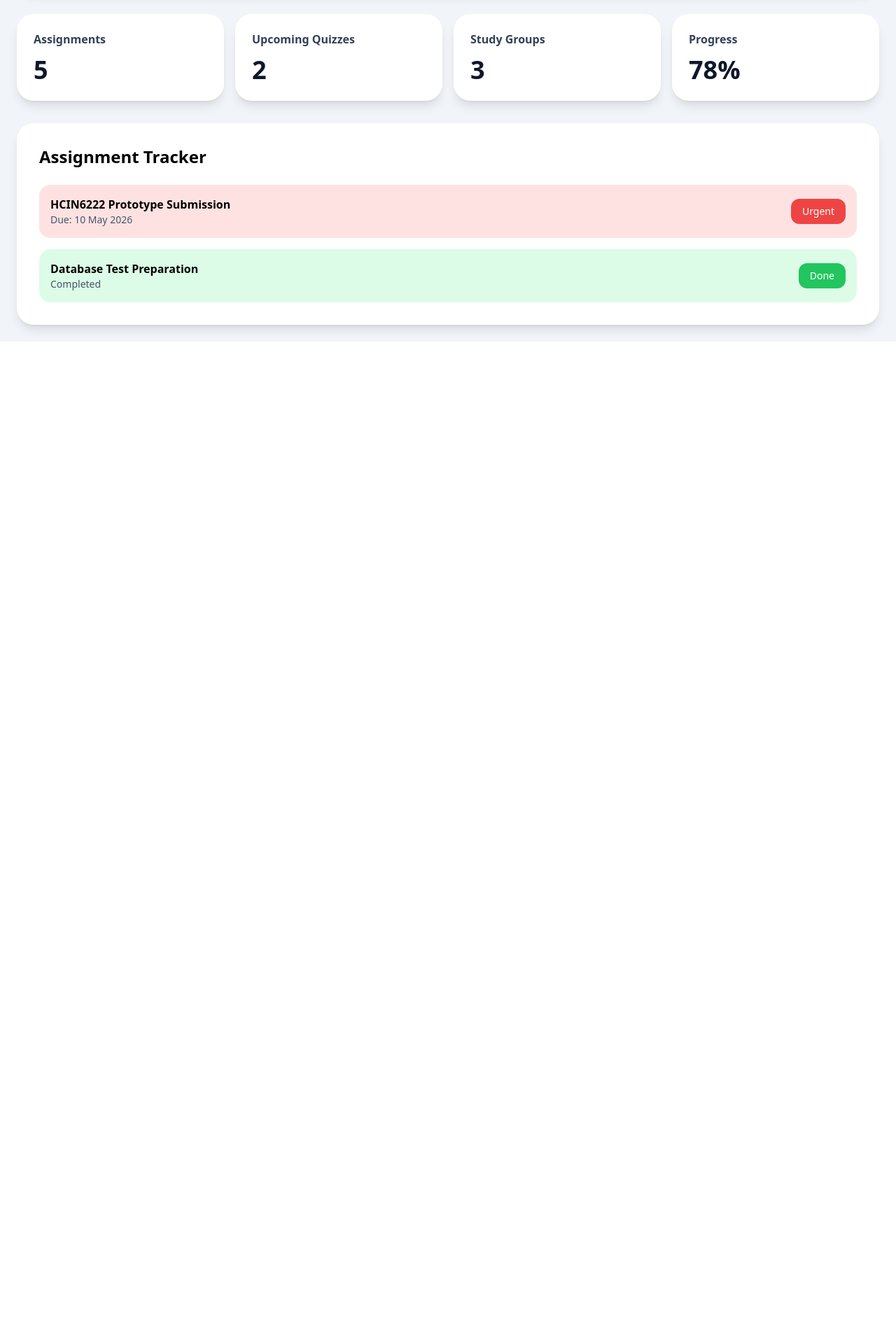
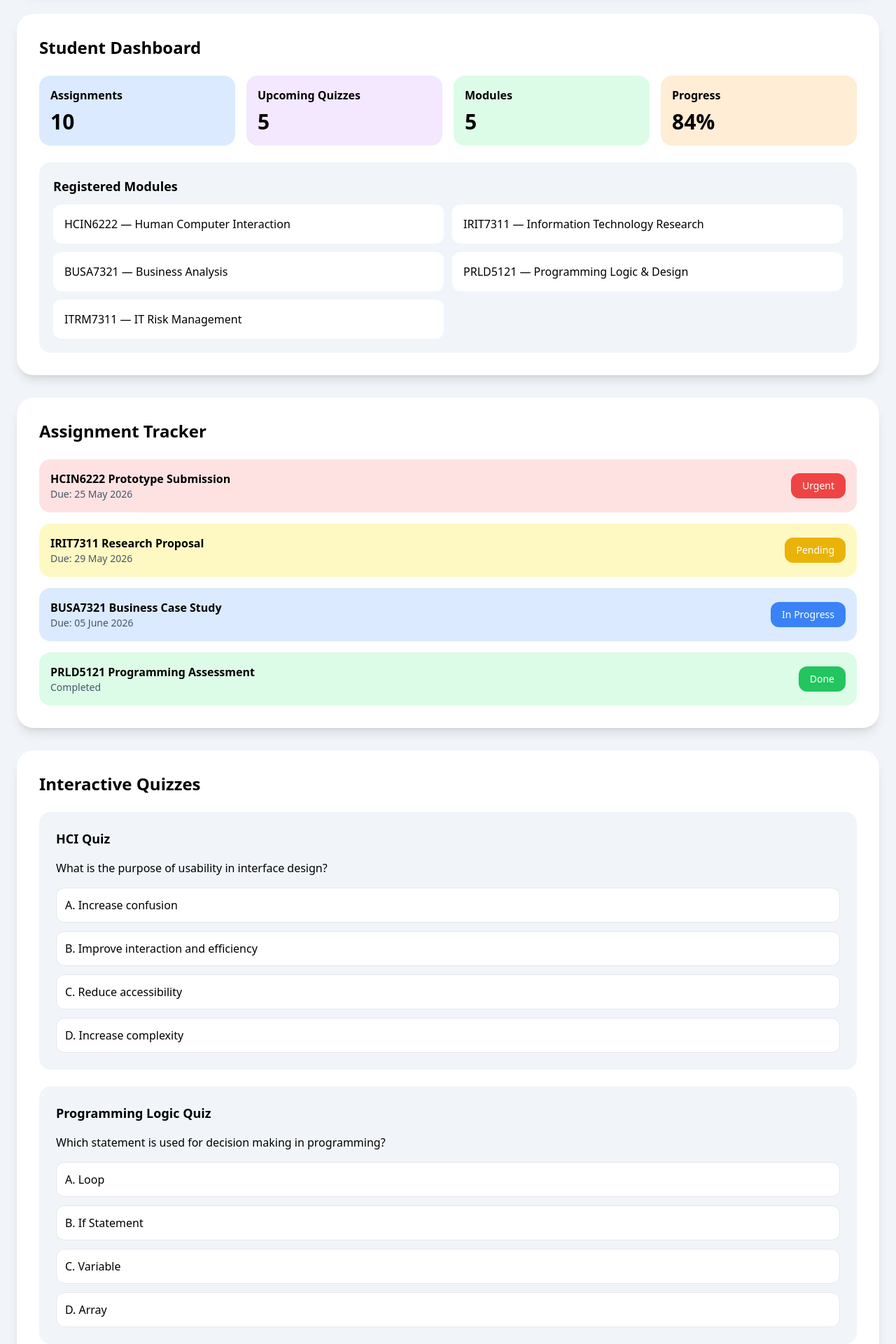
Before and after one commit to phuti23/varsityhub-dashboard, a React (Vite) app: page / in a window 1280 px wide. Shown: the part 640-2560 px from the top of the page at 70% size. Before the commit the page ends 1128 px from the top, so only its background shows below. Built offline with nearby package versions, Linux system fonts and the light colour scheme.

Commit message:
Updated VarsityHub

```diff
--- a/package.json
+++ b/package.json
@@ -10,9 +10,11 @@
     "preview": "vite preview"
   },
   "dependencies": {
+    "firebase": "^12.13.0",
     "framer-motion": "^12.39.0",
     "react": "^19.2.6",
     "react-dom": "^19.2.6",
+    "react-hot-toast": "^2.6.0",
     "react-icons": "^5.6.0",
     "react-router-dom": "^7.15.1"
   },
--- a/src/App.jsx
+++ b/src/App.jsx
@@ -98,41 +98,76 @@ export default function App() {
           </div>
         </motion.section>
 
-        {/* Dashboard Cards */}
-        <section className="grid grid-cols-1 md:grid-cols-4 gap-4">
-          {[
-            ["Assignments", "5"],
-            ["Upcoming Quizzes", "2"],
-            ["Study Groups", "3"],
-            ["Progress", "78%"],
-          ].map((item, index) => (
-            <motion.div
-              whileHover={{ scale: 1.05 }}
-              key={index}
-              className="bg-white dark:bg-slate-800 rounded-3xl shadow-lg p-6"
-            >
-              <h3 className="font-semibold text-slate-700 dark:text-white">
-                {item[0]}
-              </h3>
+        {/* Dashboard */}
+        <section className="bg-white dark:bg-slate-800 rounded-3xl shadow-lg p-8">
+          <h2 className="text-2xl font-semibold mb-6 dark:text-white">
+            Student Dashboard
+          </h2>
 
-              <p className="text-4xl font-bold mt-3 text-slate-900 dark:text-white">
-                {item[1]}
-              </p>
+          <div className="grid grid-cols-1 md:grid-cols-4 gap-4 mb-6">
+
+            <motion.div whileHover={{ scale: 1.05 }} className="bg-blue-100 rounded-2xl p-4">
+              <h3 className="font-semibold">Assignments</h3>
+              <p className="text-3xl font-bold mt-2">10</p>
             </motion.div>
-          ))}
+
+            <motion.div whileHover={{ scale: 1.05 }} className="bg-purple-100 rounded-2xl p-4">
+              <h3 className="font-semibold">Upcoming Quizzes</h3>
+              <p className="text-3xl font-bold mt-2">5</p>
+            </motion.div>
+
+            <motion.div whileHover={{ scale: 1.05 }} className="bg-green-100 rounded-2xl p-4">
+              <h3 className="font-semibold">Modules</h3>
+              <p className="text-3xl font-bold mt-2">5</p>
+            </motion.div>
+
+            <motion.div whileHover={{ scale: 1.05 }} className="bg-orange-100 rounded-2xl p-4">
+              <h3 className="font-semibold">Progress</h3>
+              <p className="text-3xl font-bold mt-2">84%</p>
+            </motion.div>
+
+          </div>
+
+          {/* Modules */}
+          <div className="bg-slate-100 dark:bg-slate-700 rounded-2xl p-5">
+            <h3 className="font-semibold text-lg mb-3 dark:text-white">
+              Registered Modules
+            </h3>
+
+            <div className="grid grid-cols-1 md:grid-cols-2 gap-3">
+
+              <div className="bg-white dark:bg-slate-600 p-4 rounded-xl dark:text-white">
+                HCIN6222 — Human Computer Interaction
+              </div>
+
+              <div className="bg-white dark:bg-slate-600 p-4 rounded-xl dark:text-white">
+                IRIT7311 — Information Technology Research
+              </div>
+
+              <div className="bg-white dark:bg-slate-600 p-4 rounded-xl dark:text-white">
+                BUSA7321 — Business Analysis
+              </div>
+
+              <div className="bg-white dark:bg-slate-600 p-4 rounded-xl dark:text-white">
+                PRLD5121 — Programming Logic & Design
+              </div>
+
+              <div className="bg-white dark:bg-slate-600 p-4 rounded-xl dark:text-white">
+                ITRM7311 — IT Risk Management
+              </div>
+
+            </div>
+          </div>
         </section>
 
         {/* Assignment Tracker */}
-        <motion.section
-          initial={{ opacity: 0 }}
-          animate={{ opacity: 1 }}
-          className="bg-white dark:bg-slate-800 rounded-3xl shadow-lg p-8"
-        >
+        <section className="bg-white dark:bg-slate-800 rounded-3xl shadow-lg p-8">
           <h2 className="text-2xl font-semibold mb-6 dark:text-white">
             Assignment Tracker
           </h2>
 
           <div className="space-y-4">
+
             <div className="flex justify-between items-center bg-red-100 rounded-2xl p-4">
               <div>
                 <h3 className="font-semibold">
@@ -140,7 +175,7 @@ export default function App() {
                 </h3>
 
                 <p className="text-sm text-slate-600">
-                  Due: 10 May 2026
+                  Due: 25 May 2026
                 </p>
               </div>
 
@@ -149,10 +184,42 @@ export default function App() {
               </span>
             </div>
 
+            <div className="flex justify-between items-center bg-yellow-100 rounded-2xl p-4">
+              <div>
+                <h3 className="font-semibold">
+                  IRIT7311 Research Proposal
+                </h3>
+
+                <p className="text-sm text-slate-600">
+                  Due: 29 May 2026
+                </p>
+              </div>
+
+              <span className="bg-yellow-500 text-white px-4 py-2 rounded-xl text-sm">
+                Pending
+              </span>
+            </div>
+
+            <div className="flex justify-between items-center bg-blue-100 rounded-2xl p-4">
+              <div>
+                <h3 className="font-semibold">
+                  BUSA7321 Business Case Study
+                </h3>
+
+                <p className="text-sm text-slate-600">
+                  Due: 05 June 2026
+                </p>
+              </div>
+
+              <span className="bg-blue-500 text-white px-4 py-2 rounded-xl text-sm">
+                In Progress
+              </span>
+            </div>
+
             <div className="flex justify-between items-center bg-green-100 rounded-2xl p-4">
               <div>
                 <h3 className="font-semibold">
-                  Database Test Preparation
+                  PRLD5121 Programming Assessment
                 </h3>
 
                 <p className="text-sm text-slate-600">
@@ -164,8 +231,156 @@ export default function App() {
                 Done
               </span>
             </div>
+
           </div>
-        </motion.section>
+        </section>
+
+        {/* Quiz Section */}
+        <section className="bg-white dark:bg-slate-800 rounded-3xl shadow-lg p-8">
+          <h2 className="text-2xl font-semibold mb-6 dark:text-white">
+            Interactive Quizzes
+          </h2>
+
+          <div className="space-y-6">
+
+            <div className="bg-slate-100 dark:bg-slate-700 rounded-2xl p-6">
+              <h3 className="font-semibold text-lg dark:text-white mb-4">
+                HCI Quiz
+              </h3>
+
+              <p className="mb-4 dark:text-slate-200">
+                What is the purpose of usability in interface design?
+              </p>
+
+              <div className="space-y-3">
+                <button className="w-full text-left bg-white dark:bg-slate-600 border rounded-xl p-3 hover:bg-slate-200">
+                  A. Increase confusion
+                </button>
+
+                <button className="w-full text-left bg-white dark:bg-slate-600 border rounded-xl p-3 hover:bg-green-200">
+                  B. Improve interaction and efficiency
+                </button>
+
+                <button className="w-full text-left bg-white dark:bg-slate-600 border rounded-xl p-3 hover:bg-slate-200">
+                  C. Reduce accessibility
+                </button>
+
+                <button className="w-full text-left bg-white dark:bg-slate-600 border rounded-xl p-3 hover:bg-slate-200">
+                  D. Increase complexity
+                </button>
+              </div>
+            </div>
+
+            <div className="bg-slate-100 dark:bg-slate-700 rounded-2xl p-6">
+              <h3 className="font-semibold text-lg dark:text-white mb-4">
+                Programming Logic Quiz
+              </h3>
+
+              <p className="mb-4 dark:text-slate-200">
+                Which statement is used for decision making in programming?
+              </p>
+
+              <div className="space-y-3">
+                <button className="w-full text-left bg-white dark:bg-slate-600 border rounded-xl p-3 hover:bg-slate-200">
+                  A. Loop
+                </button>
+
+                <button className="w-full text-left bg-white dark:bg-slate-600 border rounded-xl p-3 hover:bg-green-200">
+                  B. If Statement
+                </button>
+
+                <button className="w-full text-left bg-white dark:bg-slate-600 border rounded-xl p-3 hover:bg-slate-200">
+                  C. Variable
+                </button>
+
+                <button className="w-full text-left bg-white dark:bg-slate-600 border rounded-xl p-3 hover:bg-slate-200">
+                  D. Array
+                </button>
+              </div>
+            </div>
+
+          </div>
+        </section>
+
+        {/* Study Groups */}
+        <section className="bg-white dark:bg-slate-800 rounded-3xl shadow-lg p-8">
+          <h2 className="text-2xl font-semibold mb-6 dark:text-white">
+            Study Group Collaboration
+          </h2>
+
+          <div className="space-y-4">
+
+            <div className="bg-slate-100 dark:bg-slate-700 rounded-2xl p-4">
+              <h3 className="font-semibold dark:text-white">
+                HCIN6222 Study Group
+              </h3>
+
+              <p className="text-slate-600 dark:text-slate-300 mt-1">
+                15 members • Friday 15:00
+              </p>
+
+              <button className="mt-4 bg-slate-900 text-white px-5 py-2 rounded-xl">
+                Join Discussion
+              </button>
+            </div>
+
+            <div className="bg-slate-100 dark:bg-slate-700 rounded-2xl p-4">
+              <h3 className="font-semibold dark:text-white">
+                Programming Logic Group
+              </h3>
+
+              <p className="text-slate-600 dark:text-slate-300 mt-1">
+                Shared notes and quiz challenges available.
+              </p>
+
+              <button className="mt-4 bg-slate-900 text-white px-5 py-2 rounded-xl">
+                Open Group
+              </button>
+            </div>
+
+          </div>
+        </section>
+
+        {/* Accessibility */}
+        <section className="bg-white dark:bg-slate-800 rounded-3xl shadow-lg p-8 mb-10">
+          <h2 className="text-2xl font-semibold mb-6 dark:text-white">
+            Accessibility Settings
+          </h2>
+
+          <div className="space-y-4 max-w-lg">
+
+            <div className="flex justify-between items-center bg-slate-100 dark:bg-slate-700 p-4 rounded-2xl">
+              <span className="dark:text-white">
+                High Contrast Mode
+              </span>
+
+              <button className="bg-slate-900 text-white px-4 py-2 rounded-xl">
+                Enable
+              </button>
+            </div>
+
+            <div className="flex justify-between items-center bg-slate-100 dark:bg-slate-700 p-4 rounded-2xl">
+              <span className="dark:text-white">
+                Increase Text Size
+              </span>
+
+              <button className="bg-slate-900 text-white px-4 py-2 rounded-xl">
+                Adjust
+              </button>
+            </div>
+
+            <div className="flex justify-between items-center bg-slate-100 dark:bg-slate-700 p-4 rounded-2xl">
+              <span className="dark:text-white">
+                Keyboard Navigation
+              </span>
+
+              <button className="bg-slate-900 text-white px-4 py-2 rounded-xl">
+                Active
+              </button>
+            </div>
+
+          </div>
+        </section>
 
       </div>
     </div>
--- /dev/null
+++ b/src/firebase.js
@@ -0,0 +1,15 @@
+import { initializeApp } from "firebase/app"
+import { getAuth } from "firebase/auth"
+
+const firebaseConfig = {
+  apiKey: "YOUR_KEY",
+  authDomain: "YOUR_DOMAIN",
+  projectId: "YOUR_ID",
+  storageBucket: "YOUR_BUCKET",
+  messagingSenderId: "YOUR_ID",
+  appId: "YOUR_APP_ID"
+}
+
+const app = initializeApp(firebaseConfig)
+
+export const auth = getAuth(app)
```
Also changed, not shown: 1 other file (tests, documents, lock files or other folders).
